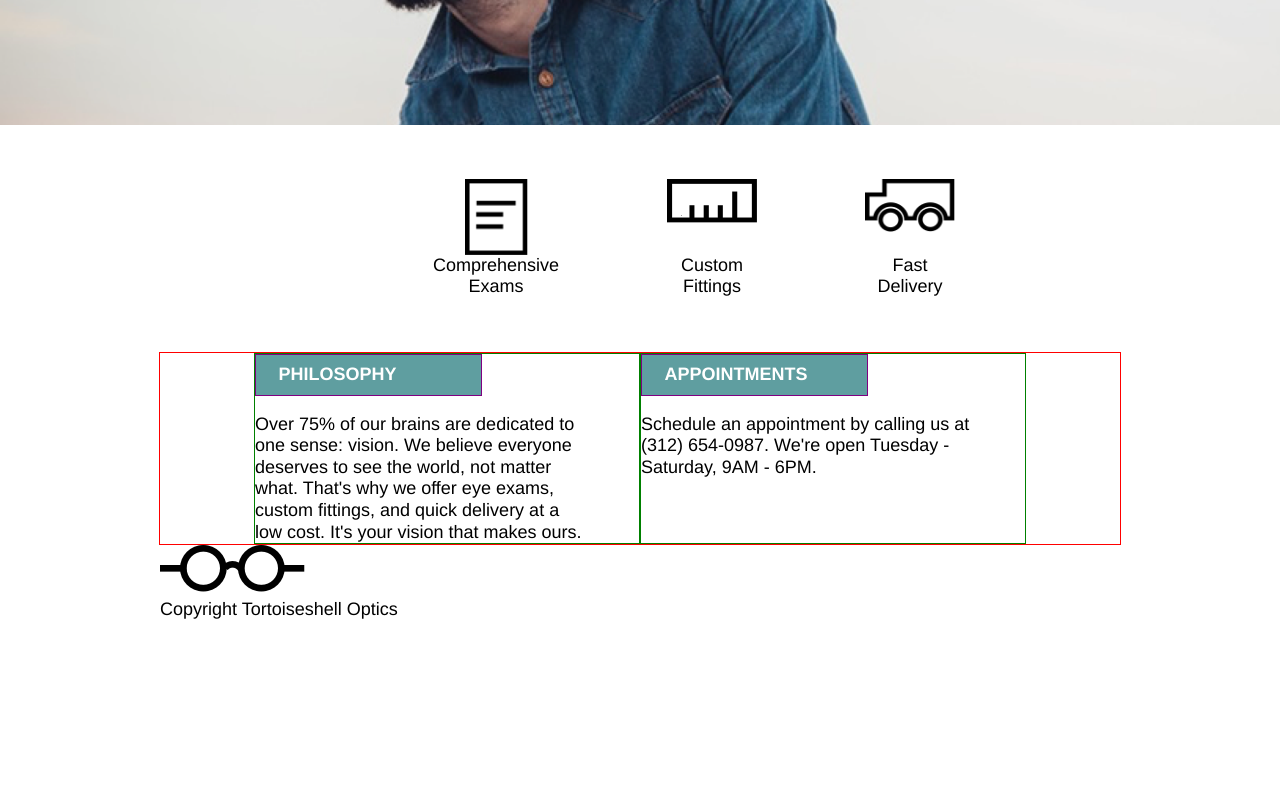
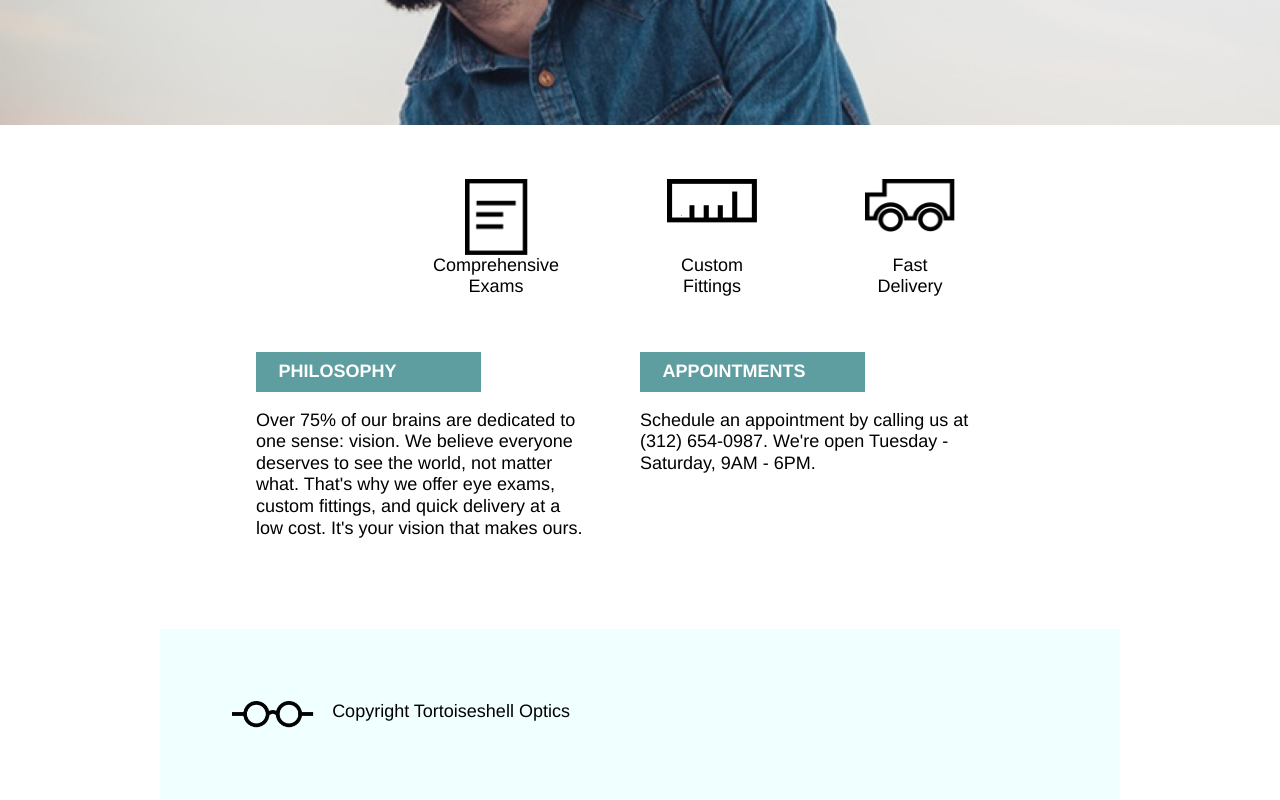
Before and after one commit to yqcheng/TortoiseshellOptics, a plain HTML site: page index.html in a window 1280 px wide. Shown: the part 415-1215 px from the top of the page. Before the commit the page ends 1035 px from the top, so only its background shows below. Drawn offline with Linux system fonts and the light colour scheme.

Commit message:
footer finished

```diff
--- a/resources/css/style.css
+++ b/resources/css/style.css
@@ -137,18 +137,15 @@ text
   margin-top: 3rem;
   display: flex;
   justify-content: center;
-  border: 1px solid red;
 }
 
 .text {
   width: 35%;
   padding-right: 5%;
-  border: 1px solid green;
 }
 
 .text h1 {
   width: 10rem;
-  border: 1px solid purple;
   font-weight: bold;
   color: white;
   background-color: cadetblue;
@@ -160,6 +157,25 @@ text
                     Footer styling
 *****************************************************/
 footer {
+  margin-top: 5rem;
+}
+
+#foot {
+  background-color: azure;
+  padding: 4rem;
+  display: flex;
+  margin-top: 5rem;
+}
+
+#foot img {
+  height: 1.5rem;
+  padding-right: 1rem;
+}
+
+
+/******************************************************************************
+                            tablet version 1024px
+*******************************************************************************/
 
 
 
@@ -167,11 +183,6 @@ footer {
 
 
 
-
-
-
-
-
-
-
-}
+/******************************************************************************
+                            cell-phone version 480px
+*******************************************************************************/
```
